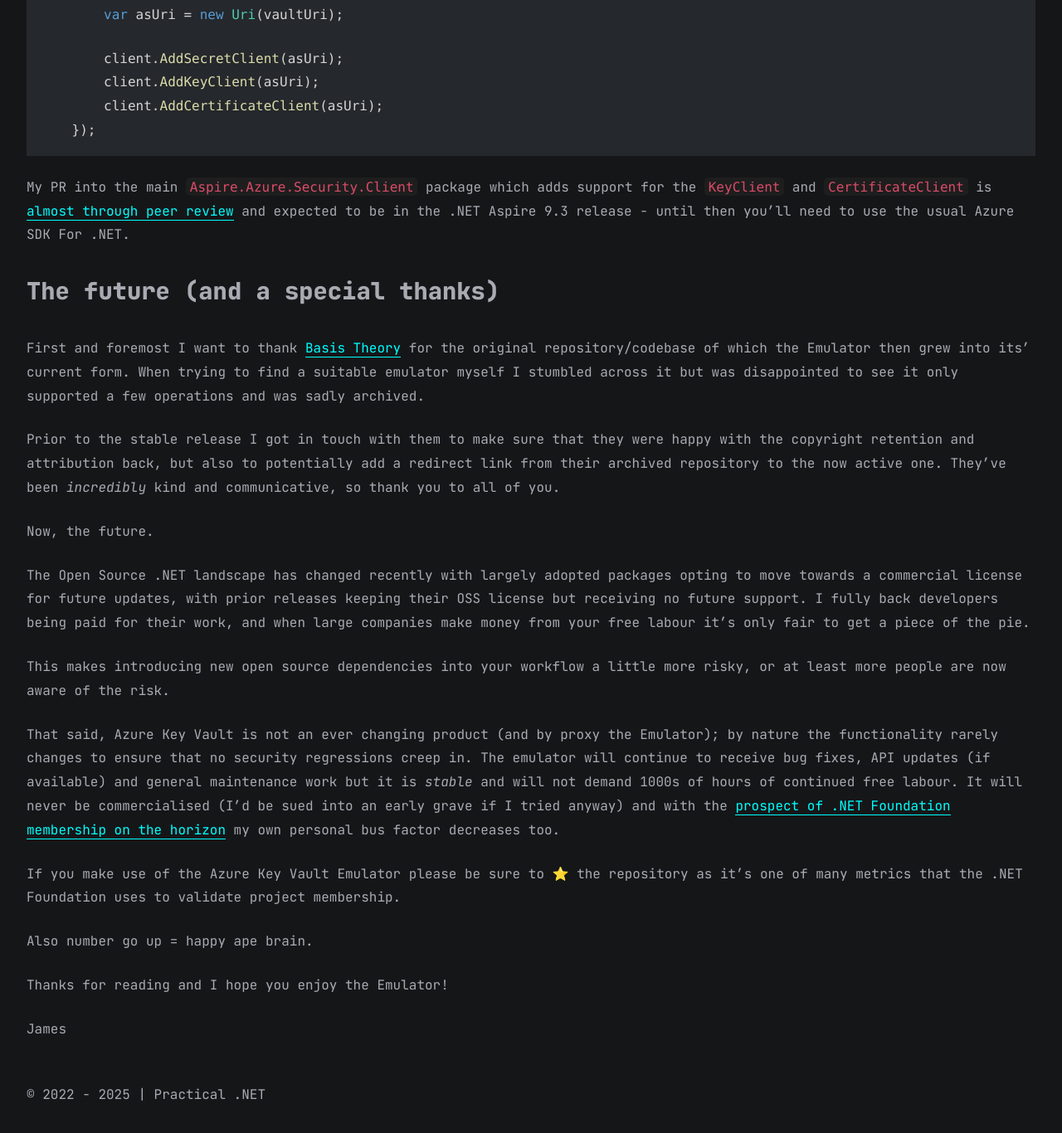
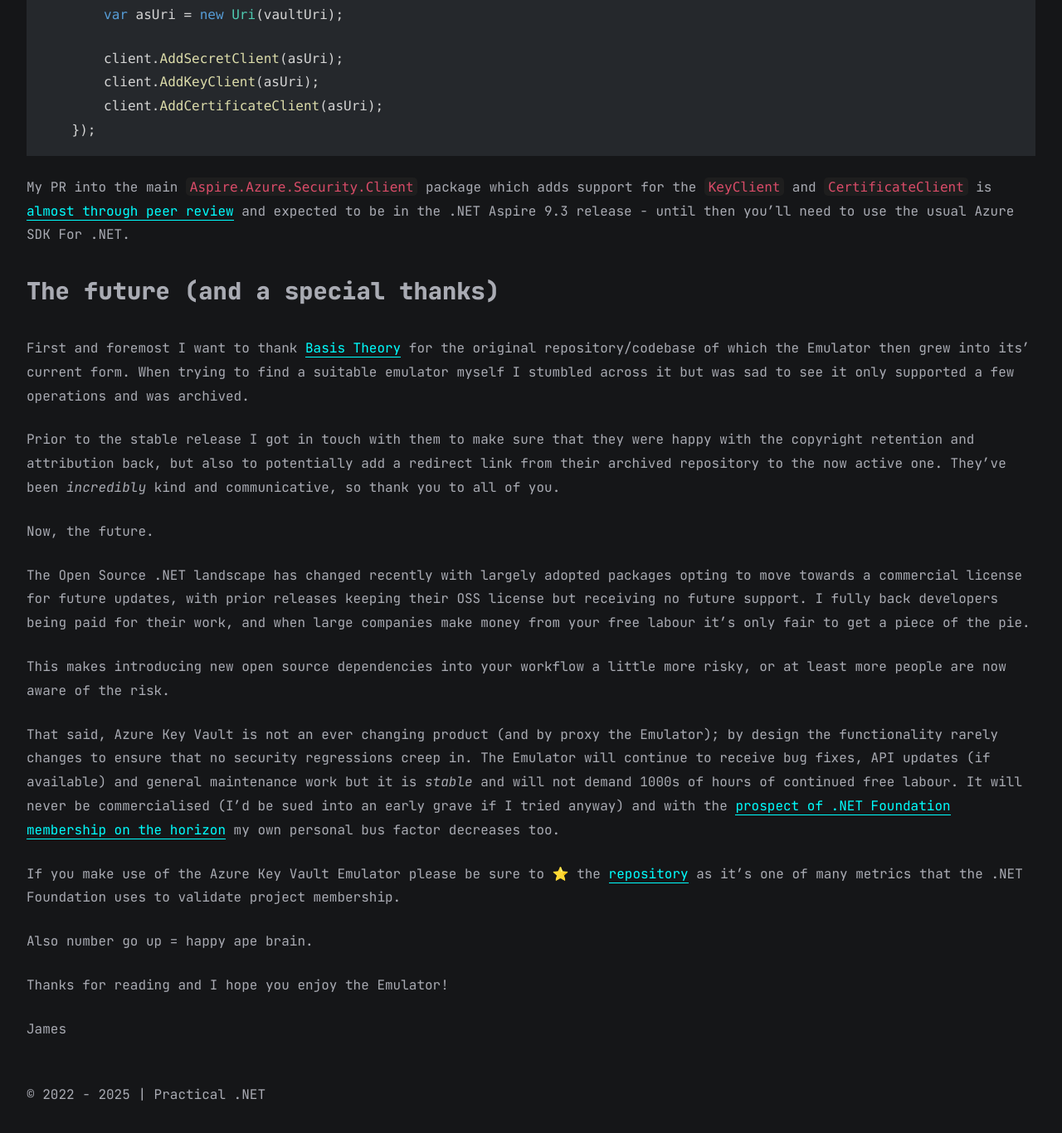
Before and after one commit to james-gould/PersonalBlog, a Jekyll site: the page built from all_collections/_posts/2025-24-04-Azure-Key-Vault-Emulator.md, in a window 1280 px wide and 1400 px high, scrolled down 4087 px. Shown: the top 1366 px of the window at 83% size. Built offline with Jekyll 4.4.1, drawn with Linux system fonts in a browser that asks for light colours; nearby versions of some CDN libraries; comment, search, counter and statistics services are not loaded; some of the changed text lies outside the part shown.

Commit message:
Proof reading changes to KVE post

````diff
--- a/all_collections/_posts/2025-24-04-Azure-Key-Vault-Emulator.md
+++ b/all_collections/_posts/2025-24-04-Azure-Key-Vault-Emulator.md
@@ -62,9 +62,9 @@ var webApi = builder
 
 This will inject the environment variable `ConnectionStrings__keyvault`, where `keyvault` is whatever value you assigned to `keyVaultServiceName` above.
 
-When using `.RunAsEmulator()` the resource will no longer attempt to provision in your Azure subscription; the [Aspire team specifically made this change]((https://www.reddit.com/r/dotnet/comments/1k7pr7l/comment/mp3ohum/)) to support the Azure Key Vault Emulator which blew my mind.
+When using `.RunAsEmulator()` the resource will no longer attempt to provision in your Azure subscription; the [Aspire team specifically made this change](https://www.reddit.com/r/dotnet/comments/1k7pr7l/comment/mp3ohum/) to support the Azure Key Vault Emulator which blew my mind.
 
-One of the limitations of the emulator is that it doesn't pass the `ChallengeBasedAuthenticationPolicy` within the Azure SDK without changing your `hosts` file, so you need to disable that check like so:
+One of the limitations of the Emulator is that it doesn't pass the `ChallengeBasedAuthenticationPolicy` within the Azure SDK without changing your `hosts` file, so you need to disable that check like so:
 
 ```cs
 var vaultUri = new Uri("https:://localhost:4997"); // or get it from your configuration, env vars etc.
@@ -136,7 +136,7 @@ My PR into the main `Aspire.Azure.Security.Client` package which adds support fo
 
 ## The future (and a special thanks)
 
-First and foremost I want to thank [Basis Theory](https://github.com/Basis-Theory/azure-keyvault-emulator) for the original repository/codebase of which the Emulator then grew into its' current form. When trying to find a suitable emulator myself I stumbled across it but was disappointed to see it only supported a few operations and was sadly archived.
+First and foremost I want to thank [Basis Theory](https://github.com/Basis-Theory/azure-keyvault-emulator) for the original repository/codebase of which the Emulator then grew into its' current form. When trying to find a suitable emulator myself I stumbled across it but was sad to see it only supported a few operations and was archived.
 
 Prior to the stable release I got in touch with them to make sure that they were happy with the copyright retention and attribution back, but also to potentially add a redirect link from their archived repository to the now active one. They've been *incredibly* kind and communicative, so thank you to all of you.
 
@@ -146,9 +146,9 @@ The Open Source .NET landscape has changed recently with largely adopted package
 
 This makes introducing new open source dependencies into your workflow a little more risky, or at least more people are now aware of the risk.
 
-That said, Azure Key Vault is not an ever changing product (and by proxy the Emulator); by nature the functionality rarely changes to ensure that no security regressions creep in. The emulator will continue to receive bug fixes, API updates (if available) and general maintenance work but it is *stable* and will not demand 1000s of hours of continued free labour. It will never be commercialised (I'd be sued into an early grave if I tried anyway) and with the [prospect of .NET Foundation membership on the horizon](https://github.com/dotnet-foundation/projects/issues/441) my own personal bus factor decreases too.
+That said, Azure Key Vault is not an ever changing product (and by proxy the Emulator); by design the functionality rarely changes to ensure that no security regressions creep in. The Emulator will continue to receive bug fixes, API updates (if available) and general maintenance work but it is *stable* and will not demand 1000s of hours of continued free labour. It will never be commercialised (I'd be sued into an early grave if I tried anyway) and with the [prospect of .NET Foundation membership on the horizon](https://github.com/dotnet-foundation/projects/issues/441) my own personal bus factor decreases too.
 
-If you make use of the Azure Key Vault Emulator please be sure to ⭐ the repository as it's one of many metrics that the .NET Foundation uses to validate project membership.
+If you make use of the Azure Key Vault Emulator please be sure to ⭐ the [repository](https://github.com/james-gould/azure-keyvault-emulator) as it's one of many metrics that the .NET Foundation uses to validate project membership.
 
 Also number go up = happy ape brain.
 
````
Also changed, not shown: other parts of all_collections/_posts/2025-24-04-Azure-Key-Vault-Emulator.md (+3 -3 lines).
